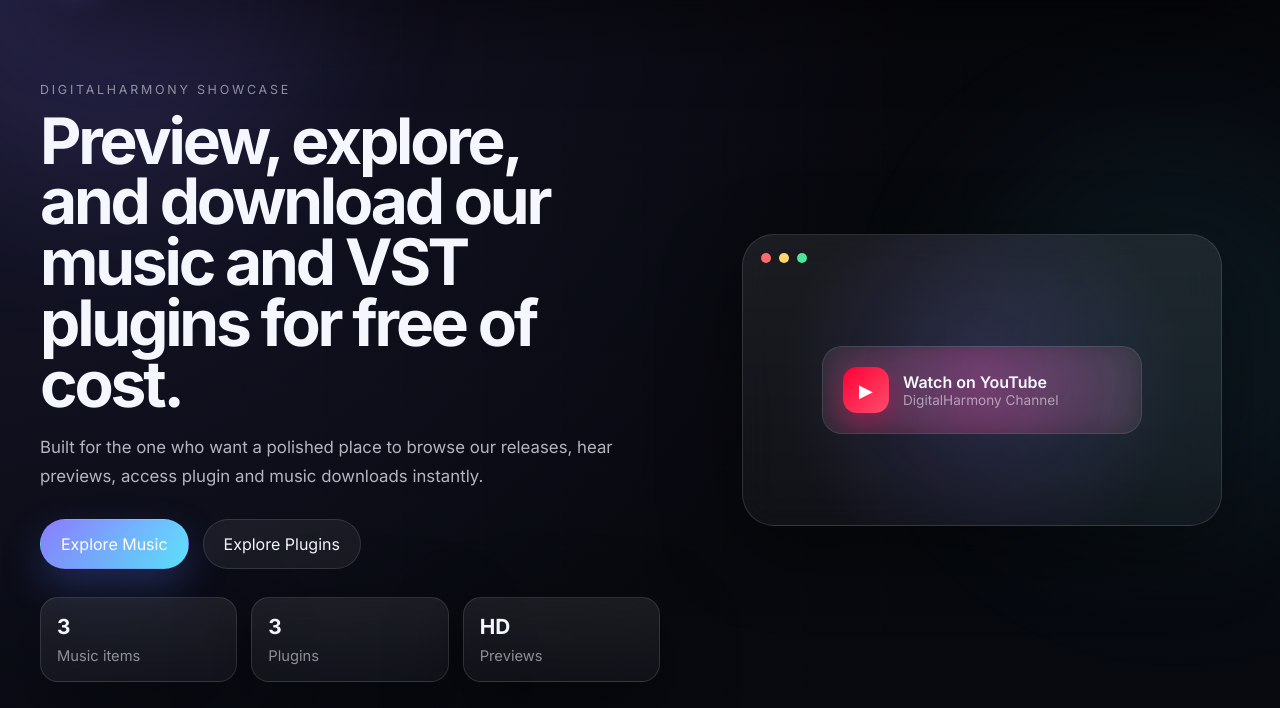
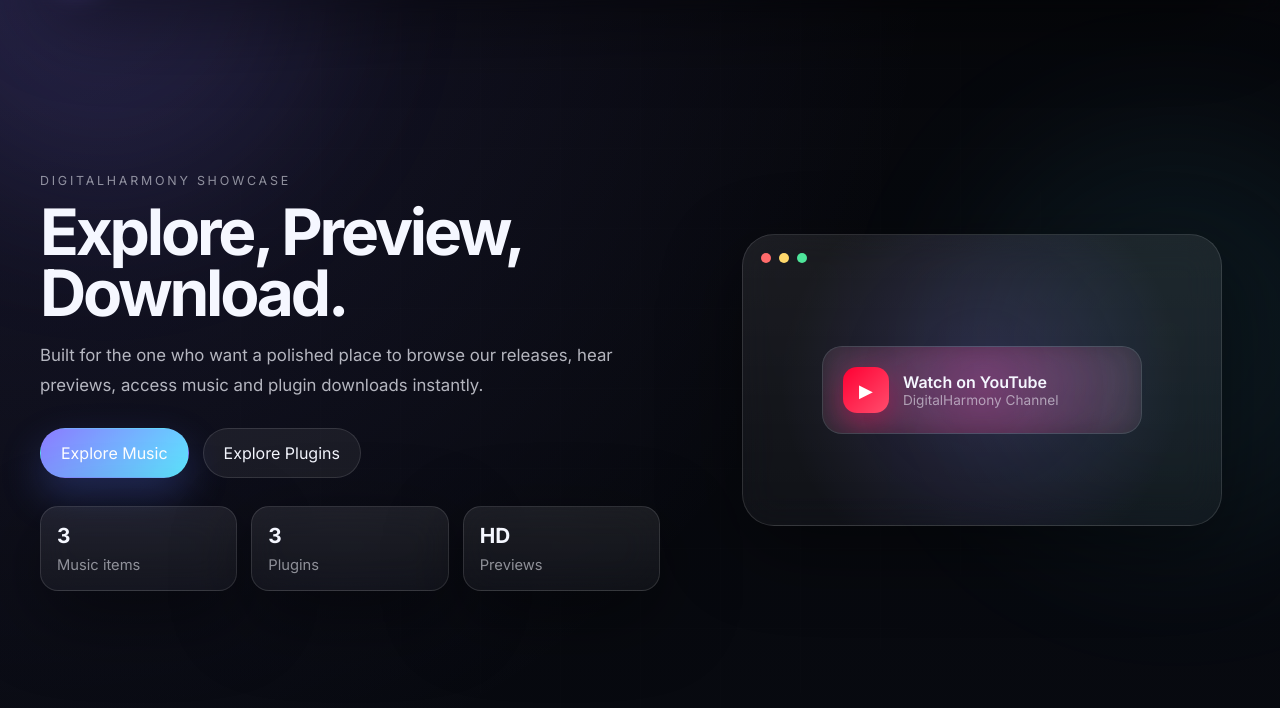
Before and after one commit to GogoHeeHaaw/Gogo, a plain HTML site: page index.html in a window 1280 px wide. Shown: the part 92-800 px from the top of the page. Drawn offline with Linux system fonts and the light colour scheme.

Commit message:
Revise hero section text for improved messaging
Updated the heading and adjusted the paragraph text for clarity.

```diff
--- a/index.html
+++ b/index.html
@@ -40,10 +40,10 @@
     <section id="home" class="hero">
       <div class="hero-copy">
        <div class="eyebrow">DigitalHarmony Showcase</div>
-        <h1>Preview, explore, and download our music and VST plugins for free of cost.</h1>
+        <h1>Explore, Preview, Download.</h1>
         <p>
           Built for the one who want a polished place to browse our releases,
-          hear previews, access plugin and music downloads instantly.
+          hear previews, access music and plugin downloads instantly.
         </p>
 
         <div class="hero-actions">
```
